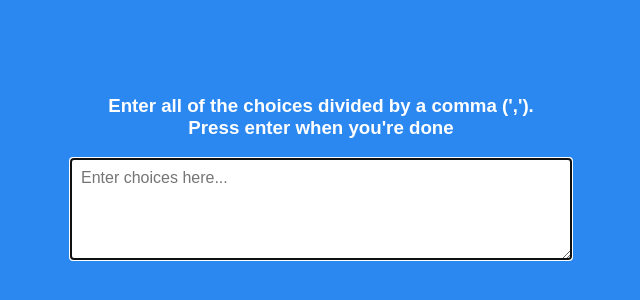
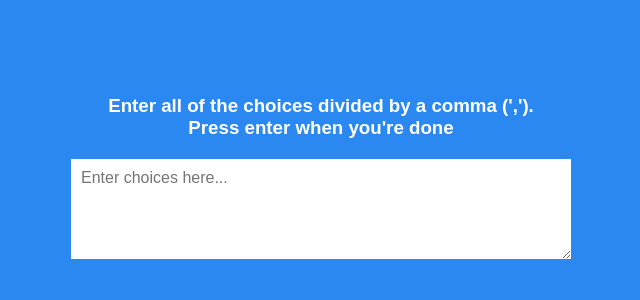
Before and after one commit to marcolane/50Project, a plain HTML site: page random-choice-picker/index.html in a window 1280 px wide. Shown: the part 218-518 px from the top of the page, without its empty margins (319-959 px from the left). Drawn offline with Linux system fonts and the light colour scheme; a web font is replaced by a local one.

Commit message:
Removed outline for textarea

```diff
--- a/random-choice-picker/style.css
+++ b/random-choice-picker/style.css
@@ -37,6 +37,10 @@ textarea {
   font-size: 16px;
 }
 
+textarea:focus {
+  outline: none;
+}
+
 .tag {
   background-color: #f0932b;
   color: #fff;
```
